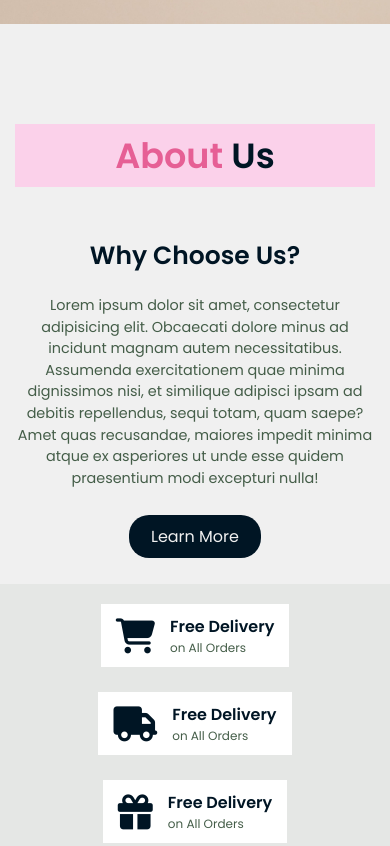
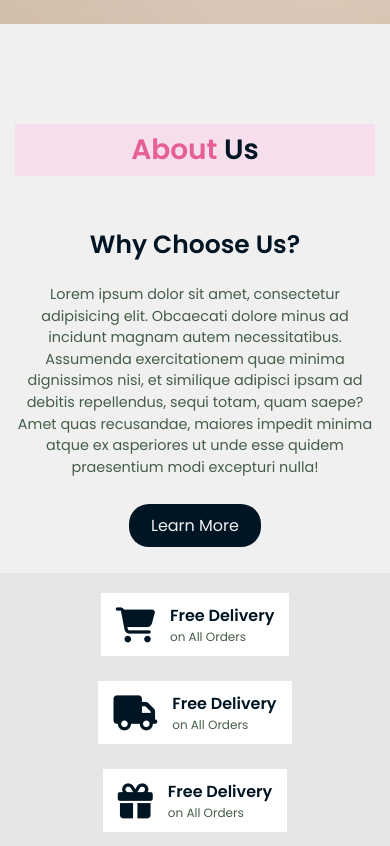
Before and after one commit to mtijanii/newTijaniFlower, a plain HTML site: page index.html in a window 390 px wide. Shown: the part 820-1666 px from the top of the page. Drawn offline with Linux system fonts and the light colour scheme.

Commit message:
Update style.css

```diff
--- a/style.css
+++ b/style.css
@@ -4,7 +4,7 @@
     --headingText: #e65f95;
     --headingTextSpan: #001524;
     --paraText: #445D48;
-    --bgHeading: #ffc7e9be;
+    --bgHeading: #ffc7e972;
     --bgColor: #f0f0f0;
 }
 
@@ -283,7 +283,7 @@ ul li{
   justify-content: center;
 }
 .about .container .about-heading h2{
-  font-size: 35px;
+  font-size: 28px;
 
 }
 .about .container .about-content .about-text h2{
```
